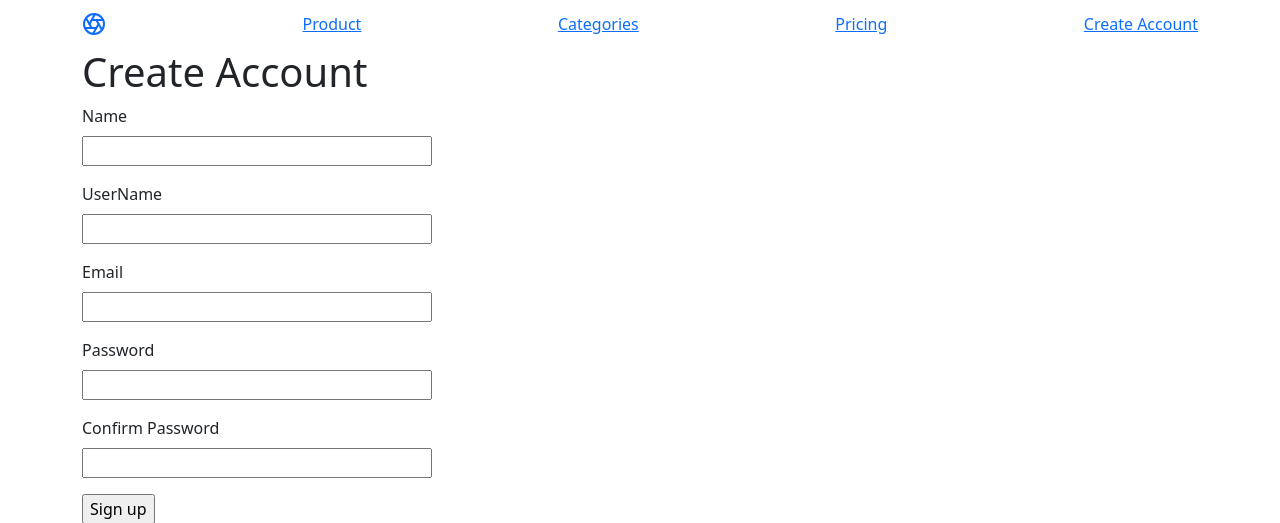
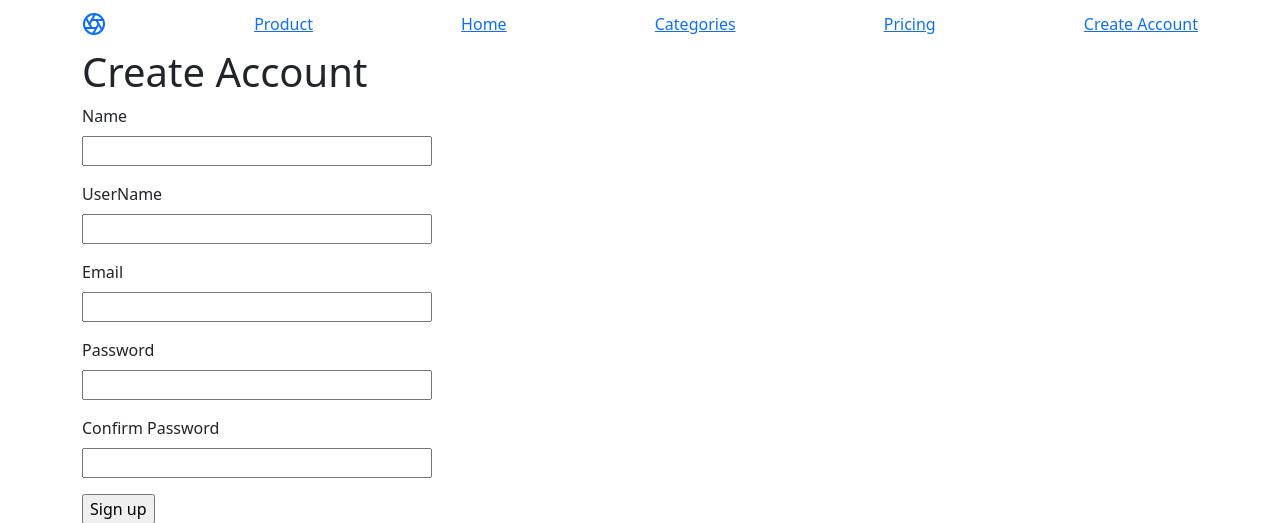
Before and after one commit to h0se69/DealExpress, a Flask app: page /create-account/ in a window 1280 px wide. Shown: the top 523 px of the page. Run offline with Flask 3, Linux system fonts and the light colour scheme; some libraries are stand-ins or nearby versions.

Commit message:
updated routes.py, base.html,home.html, Categories.html
Added routes for:

Categories html: connected homePage route to nav bar

home.html: connected homePage and basicCat routes to nav bar
-Added basicCat route to "Take me to Categories" button

```diff
--- a/DealExpress/routes.py
+++ b/DealExpress/routes.py
@@ -15,6 +15,10 @@ routes = Blueprint('routes', __name__)
 
 @routes.route('/', methods=["GET"])
 def homePage():
+    return render_template("home.html")
+
+@routes.route('/categories/', methods=["GET"])
+def basicCat():
     return render_template("Categories.html")
 
 @routes.route('/create-account/', methods=['GET', 'POST'])
@@ -31,7 +35,7 @@ def createAccount():
         print("committed")
         return redirect(url_for('routes.homePage'))
     print('bye')
-    return render_template("/signUp.html", title = 'Create Account', form=signUp)
+    return render_template("/signUp.html/", title = 'Create Account', form=signUp)
 
 #Login page
 @routes.route('/login/', methods=["Get", "POST"])
--- a/DealExpress/templates/Categories.html
+++ b/DealExpress/templates/Categories.html
@@ -25,9 +25,9 @@
         <div class="collapse navbar-collapse" id="navbarsExampleDefault">
           <ul class="navbar-nav mr-auto">
             <li class="nav-item active">
-              <a class="nav-link" href="#">Home <span class="sr-only">(current)</span></a>
+              <a class="nav-link" href={{ url_for("routes.homePage") }}>Home</a>
             </li>
-            <a class="nav-link" href="#">Categories <span class="sr-only">(current)</span></a>
+              <a class="nav-link" href={{ url_for("routes.basicCat") }}>Categories</a>
             <li class="nav-item dropdown">
               <a class="nav-link dropdown-toggle" href="http://example.com" id="dropdown01" data-toggle="dropdown" aria-haspopup="true" aria-expanded="false">Dropdown</a>
               <div class="dropdown-menu" aria-labelledby="dropdown01">
--- a/DealExpress/templates/base.html
+++ b/DealExpress/templates/base.html
@@ -35,7 +35,8 @@
                 <svg xmlns="http://www.w3.org/2000/svg" width="24" height="24" viewBox="0 0 24 24" fill="none" stroke="currentColor" stroke-width="2" stroke-linecap="round" stroke-linejoin="round" class="d-block mx-auto"><circle cx="12" cy="12" r="10"></circle><line x1="14.31" y1="8" x2="20.05" y2="17.94"></line><line x1="9.69" y1="8" x2="21.17" y2="8"></line><line x1="7.38" y1="12" x2="13.12" y2="2.06"></line><line x1="9.69" y1="16" x2="3.95" y2="6.06"></line><line x1="14.31" y1="16" x2="2.83" y2="16"></line><line x1="16.62" y1="12" x2="10.88" y2="21.94"></line></svg>
           </a>
           <a class="py-2 d-none d-md-inline-block" href={{ url_for("routes.productSearchPage") }}>Product</a>
-          <a class="py-2 d-none d-md-inline-block" href={{ url_for("routes.homePage") }}>Categories</a>
+          <a class="py-2 d-none d-md-inline-block" href={{ url_for("routes.homePage") }}>Home</a>
+          <a class="py-2 d-none d-md-inline-block" href={{ url_for("routes.basicCat") }}>Categories</a>
           <a class="py-2 d-none d-md-inline-block" href={{ url_for("routes.subscriptionPricingHome") }}>Pricing</a>
           <a class="py-2 d-none d-md-inline-block" href={{ url_for("routes.createAccount") }}>Create Account</a>
         </div>
```
Also changed, not shown: DealExpress/templates/home.html (+4 -5 lines), 1 other file.
